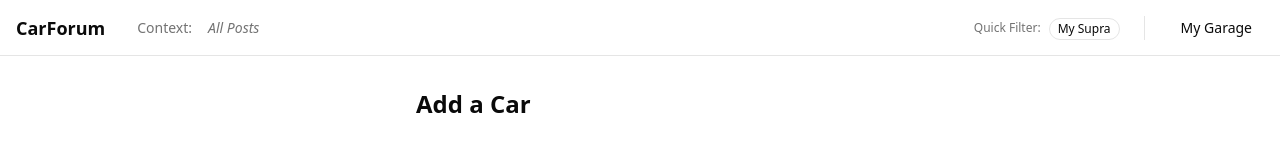
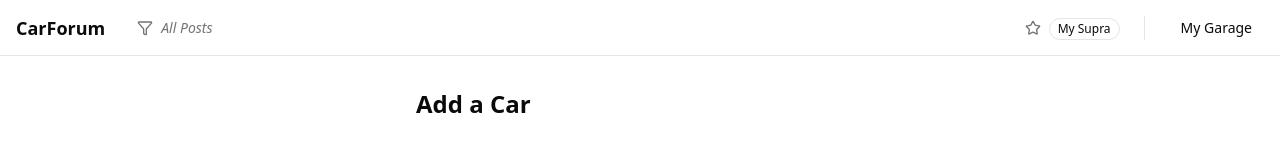
Before and after one commit to serv/yearmakemodel, a Next.js app: page /garage/add in a window 1280 px wide. Shown: the top 143 px of the page. Built offline with nearby package versions, Linux system fonts and the light colour scheme.

Commit message:
navbar: better filter and favorites indicators

```diff
--- a/src/components/layout/top-nav.tsx
+++ b/src/components/layout/top-nav.tsx
@@ -1,9 +1,10 @@
 'use client';
 
-import Link from "next/link";
-import { useSearchParams } from "next/navigation";
-import { Button } from "@/components/ui/button";
-import { Badge } from "@/components/ui/badge";
+import Link from 'next/link';
+import { useSearchParams } from 'next/navigation';
+import { Button } from '@/components/ui/button';
+import { Badge } from '@/components/ui/badge';
+import { Filter, Star } from 'lucide-react';
 
 export function TopNav() {
   const searchParams = useSearchParams();
@@ -16,9 +17,11 @@ export function TopNav() {
   return (
     <div className="w-full h-14 border-b bg-background flex items-center px-4 justify-between sticky top-0 z-50">
       <div className="flex items-center gap-4">
-        <Link href="/" className="font-bold text-lg mr-4">CarForum</Link>
+        <Link href="/" className="font-bold text-lg mr-4">
+          CarForum
+        </Link>
         <div className="flex items-center gap-2">
-            <span className="text-sm text-muted-foreground mr-2">Context:</span>
+          <Filter className="h-4 w-4 text-muted-foreground" aria-label="Active filters" />
           {activeTags.length > 0 ? (
             activeTags.map((tag, i) => (
               <Badge key={i} variant="secondary" className="text-xs">
@@ -33,15 +36,19 @@ export function TopNav() {
 
       <div className="flex items-center gap-4">
         <div className="flex items-center gap-2">
-              <span className="text-xs text-muted-foreground hidden md:inline">Quick Filter:</span>
+          <Star className="h-4 w-4 text-muted-foreground" aria-label="Favorite filters" />
           {/* This would ideally come from user profile/garage */}
           <Link href="/forum?year=2023&make=Toyota&model=Supra">
-                   <Badge variant="outline" className="cursor-pointer hover:bg-accent">My Supra</Badge>
+            <Badge variant="outline" className="cursor-pointer hover:bg-accent">
+              My Supra
+            </Badge>
           </Link>
         </div>
         <div className="h-6 w-px bg-border mx-2" />
         <Link href="/garage">
-            <Button variant="ghost" size="sm">My Garage</Button>
+          <Button variant="ghost" size="sm">
+            My Garage
+          </Button>
         </Link>
       </div>
     </div>
```
Lines whose indentation alone changed are shown as unchanged.
